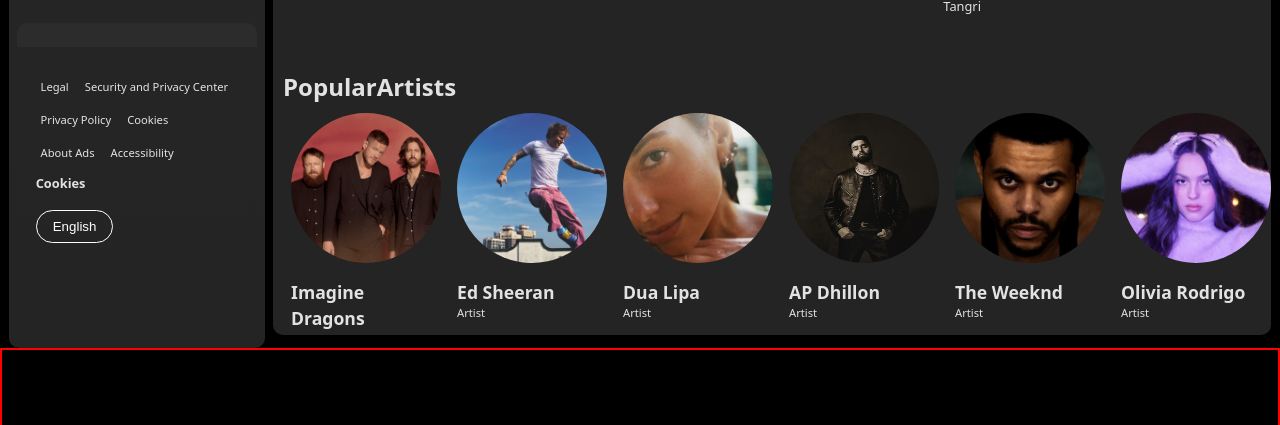
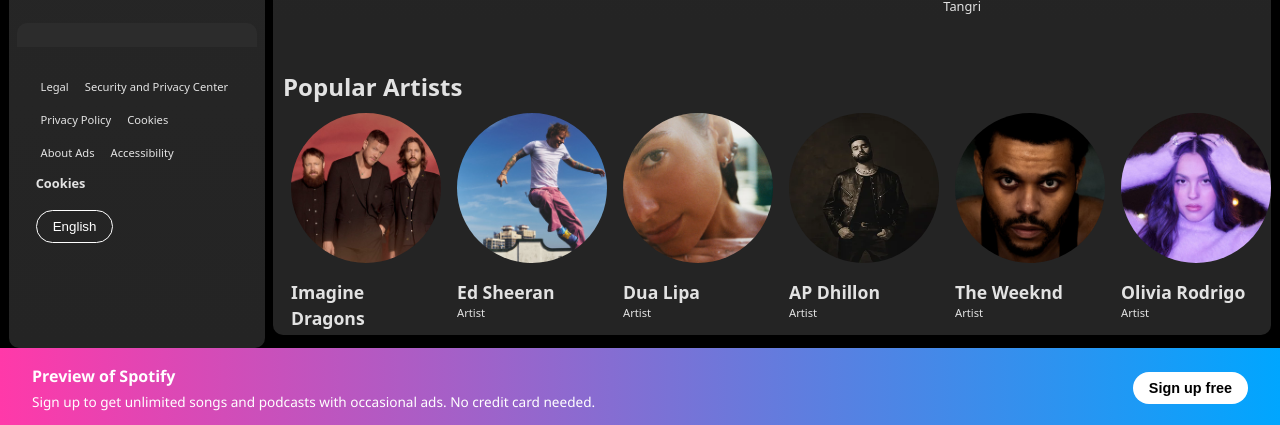
Before and after one commit to jeet401/spotify_clone, a React (Vite) app in the folder spotifyClone/: page / in a window 1280 px wide. Shown: the part 372-797 px from the top of the page. Built offline with nearby package versions, Linux system fonts and the light colour scheme.

Commit message:
footer done

```diff
--- a/spotifyClone/src/components/artistCard/ArtistCard.jsx
+++ b/spotifyClone/src/components/artistCard/ArtistCard.jsx
@@ -1,7 +1,7 @@
 import React from 'react'
 import './artistCard.css'
 import { artistList } from '../../config/config'
-const ArtistCard = () => {
+const ArtistCard = ({setCurrentPage}) => {
   const arr = [
     {img:"",name:""},
     {img:"",name:""},
@@ -12,7 +12,9 @@
   ]
   return (
     <>
-    <div className="artistCardMainContainer">
+    <div onClick={()=> {
+      setCurrentPage("artistSpecificPage")
+    }} className="artistCardMainContainer">
     { artistList.map((ele) => {
       return (
         <div className="artistCard">
--- a/spotifyClone/src/components/footer/Footer.jsx
+++ b/spotifyClone/src/components/footer/Footer.jsx
@@ -1,9 +1,16 @@
-import React from 'react'
-import './footer.css'
+import React from 'react';
+import './footer.css';
+
 const Footer = () => {
   return (
-    <div className = "footerSectionMainContainer"></div>
-  )
-}
+    <div className="footerSectionMainContainer">
+      <div className="footer-preview-text">
+        <span>Preview of Spotify</span>
+        <p>Sign up to get unlimited songs and podcasts with occasional ads. No credit card needed.</p>
+      </div>
+      <button className="footer-signup-button">Sign up free</button>
+    </div>
+  );
+};
 
-export default Footer
+export default Footer;
--- a/spotifyClone/src/components/footer/footer.css
+++ b/spotifyClone/src/components/footer/footer.css
@@ -1,4 +1,48 @@
 .footerSectionMainContainer {
-   border: 2px solid red;
-   height: 10%;
+  height: 10%;
+  background-image: linear-gradient(to right, rgb(255, 57, 169), rgb(0, 166, 255));
+  display: flex;
+  align-items: center;
+  justify-content: space-between;
+  padding: 0 32px;
+  color: #fff;
+  font-family: 'Segoe UI', Arial, sans-serif;
+  position: fixed;
+  left: 0;
+  right: 0;
+  bottom: 0;
+  z-index: 100;
 }
+
+.footer-preview-text {
+  display: flex;
+  flex-direction: column;
+  gap: 4px;
+}
+
+.footer-preview-text span {
+  font-size: 1rem;
+  font-weight: bold;
+}
+
+.footer-preview-text p {
+  font-size: 0.85rem;
+  margin: 0;
+}
+
+.footer-signup-button {
+  background-color: #fff;
+  color: #000;
+  font-size: 0.9rem;
+  font-weight: bold;
+  padding: 8px 16px;
+  border: none;
+  border-radius: 20px;
+  cursor: pointer;
+  transition: background-color 0.2s, transform 0.2s;
+}
+
+.footer-signup-button:hover {
+  background-color: #e0e0e0;
+  transform: scale(1.05);
+}
--- a/spotifyClone/src/components/mainSection/MainSection.jsx
+++ b/spotifyClone/src/components/mainSection/MainSection.jsx
@@ -1,13 +1,23 @@
-import React from 'react'
+import React, { useState} from 'react'
 import './mainSection.css'
 import Trending from '../trending/Trending'
 import PopularArtists from '../popularArtists/PopularArtists'
+import SpecificMusicFile from '../specificMusicPage/SpecificMusicFile'
+
 
 const MainSection = () => {
+  const [currentPage, setCurrentPage] = useState("home")
   return (
     <main className = "mainSection">
-      <Trending />
-<PopularArtists />
+      {
+        currentPage === "home" ?
+        <>
+          <Trending setCurrentPage = {setCurrentPage}/>
+          <PopularArtists setCurrentPage = {setCurrentPage}/>
+        </> : currentPage === "musicSpecificPage" ? <><SpecificMusicFile/></>
+            : currentPage === "artistSpecificPage" ? <>artist</>
+            : null
+      }
     </main>
   )
 }
--- a/spotifyClone/src/components/popularArtists/PopularArtists.jsx
+++ b/spotifyClone/src/components/popularArtists/PopularArtists.jsx
@@ -2,11 +2,11 @@
 import './popularArtists.css'
 import ArtistCard from '../artistCard/ArtistCard'
 
-const PopularArtists = () => {
+const PopularArtists = ({setCurrentPage}) => {
   return (
     <div className="popularArtistsMainContainer trendingsectionMainContainer">
-      <span>PopularArtists</span>
-        <ArtistCard />
+      <span>Popular Artists</span>
+        <ArtistCard setCurrentPage={setCurrentPage}/>
     </div>
   )
 }
--- /dev/null
+++ b/spotifyClone/src/components/specificMusicPage/SpecificMusicFile.jsx
@@ -0,0 +1,9 @@
+import React from 'react'
+
+const SpecificMusicFile = () => {
+  return (
+    <div>SpecificMusicFile</div>
+  )
+}
+
+export default SpecificMusicFile
--- a/spotifyClone/src/components/trending/Trending.jsx
+++ b/spotifyClone/src/components/trending/Trending.jsx
@@ -2,12 +2,12 @@
 import './trending.css'
 import TrendingCard from '../trendingCard/TrendingCard'
 
-const Trending = () => {
+const Trending = ({setCurrentPage}) => {
   return (
     <div className="trendingsectionMainContainer">
       <span>Trending Songs</span>
 
-    <TrendingCard />
+    <TrendingCard setCurrentPage = {setCurrentPage}/>
     </div>
   )
 }
--- a/spotifyClone/src/components/trendingCard/TrendingCard.jsx
+++ b/spotifyClone/src/components/trendingCard/TrendingCard.jsx
@@ -1,9 +1,8 @@
 import React from 'react'
 import './trendingCard.css'
 import { TrendingCardData } from '../../config/config'
-import '../artistCard/artistCard.css'
 
-const TrendingCard = () => {
+const TrendingCard = ({setCurrentPage}) => {
   const arr=[
     {imgSrc: "",
     heading:"",
@@ -31,12 +30,18 @@
       TrendingCardData.map((ele)=> {
         return (
           <>
-          <div className="cardContainer">
+          <div onClick={()=> {
+            setCurrentPage("musicSpecificPage")
+          }} className="cardContainer">
             <img src={ele.imgSrc} alt="Trending Image" />
             <div className="cardTextContainer">
             <h2>{ele.heading}</h2>
             <p>{ele.subHeading}</p>
-          </div> </div>
+          </div>
+            <span className="playButton">
+              <svg data-encore-id="icon" role="img" aria-hidden="true" className="e-9911-icon e-9911-baseline" viewBox="0 0 24 24"><path d="m7.05 3.606 13.49 7.788a.7.7 0 0 1 0 1.212L7.05 20.394A.7.7 0 0 1 6 19.788V4.212a.7.7 0 0 1 1.05-.606z"></path></svg>
+            </span>
+             </div>
           </>
         )
       })
--- a/spotifyClone/src/components/trendingCard/trendingCard.css
+++ b/spotifyClone/src/components/trendingCard/trendingCard.css
@@ -12,6 +12,8 @@
     flex-direction: column;
     align-items: center;
     position: relative;
+    overflow: hidden;
+    cursor: pointer;
     padding: 0.5rem;
     border-radius: 10px;
     transition: background-color 0.3s ease;
@@ -41,6 +43,33 @@
     font-size: 0.8rem;
 }
 
+.playButton {
+  position: absolute;
+  right: 16px;
+  bottom: 16px;
+  background: #1fdf64;
+  border-radius: 50%;
+  width: 40px;
+  height: 40px;
+  display: flex;
+  align-items: center;
+  justify-content: center;
+  opacity: 0;
+  transition: opacity 0.2s, transform 0.2s;
+  z-index: 2;
+}
+
+.cardContainer:hover .playButton {
+  opacity: 1;
+  transform: scale(1.08);
+}
+
+.e-9911-icon {
+  width: 24px;
+  height: 24px;
+  fill: #000;
+}
+
 /* Optional Play Button Styling */
 #trendingPlayButton {
     background-color: rgb(87, 255, 87);
```
